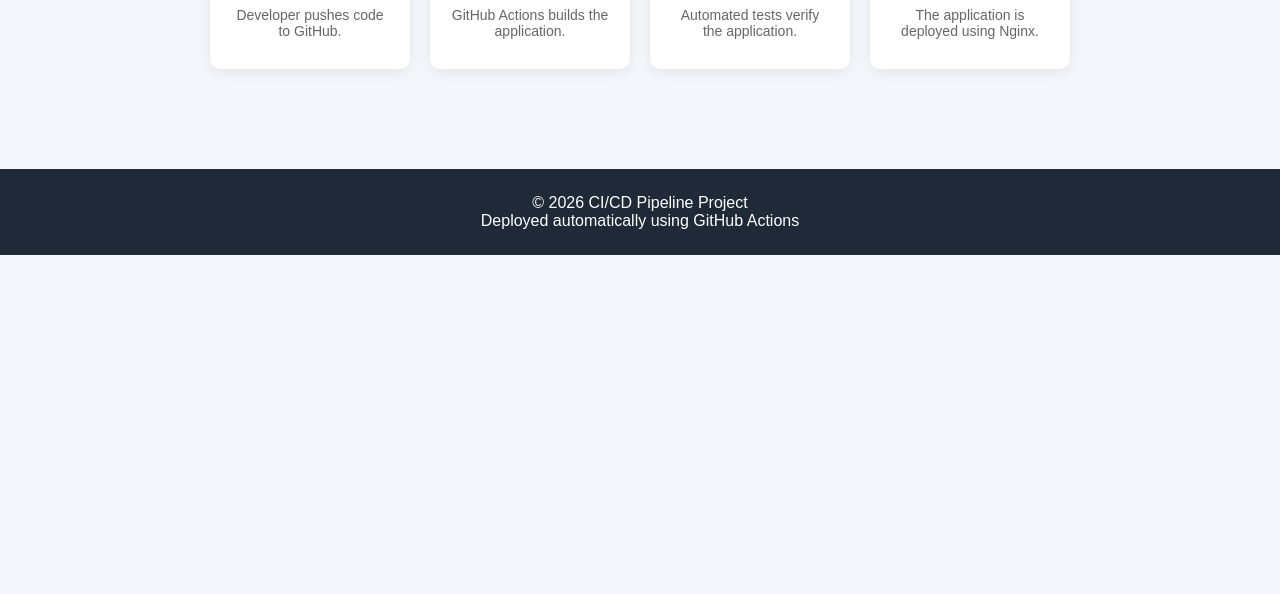
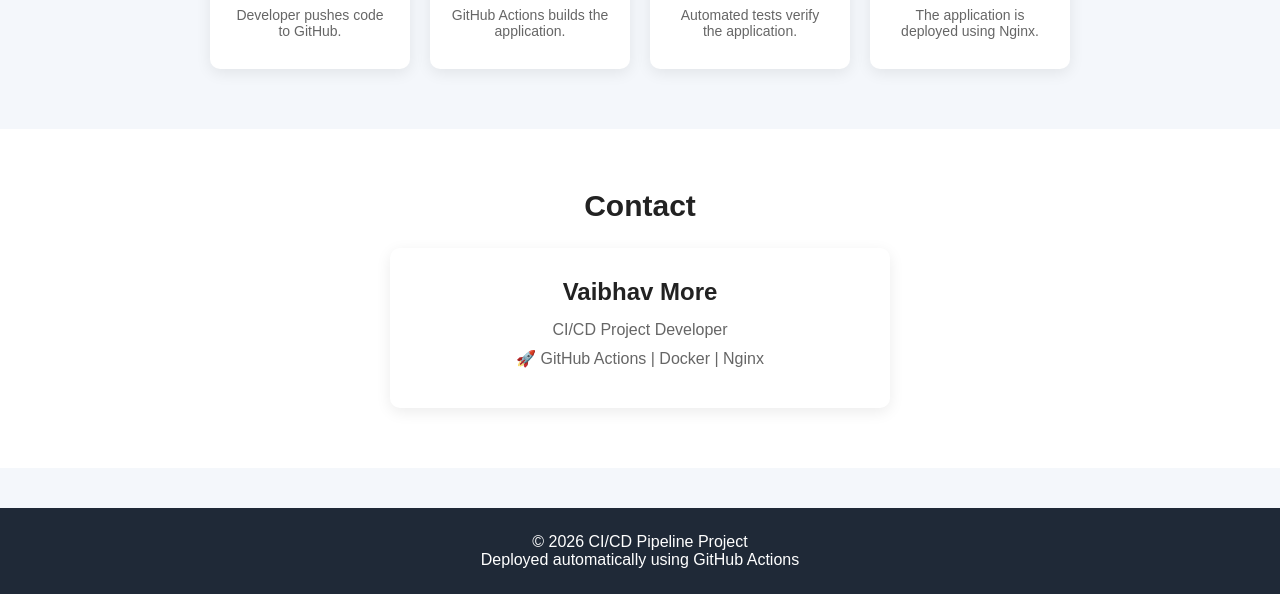
Before and after one commit to mrvaibhavmore-web/github-actions-cidi-masterclass, a plain HTML site: page index.html in a window 1280 px wide. Shown: the part 658-1252 px from the top of the page. Before the commit the page ends 913 px from the top, so only its background shows below. Drawn offline with Linux system fonts and the light colour scheme.

Commit message:
Add contact section to index.html
Added a contact section with developer information and links.

```diff
--- a/index.html
+++ b/index.html
@@ -112,6 +112,36 @@
             font-size: 14px;
         }
 
+        /* Contact Section */
+        .contact {
+            background: white;
+            padding: 60px 20px;
+            text-align: center;
+        }
+
+        .contact h2 {
+            font-size: 30px;
+            margin-bottom: 25px;
+        }
+
+        .contact-card {
+            max-width: 500px;
+            margin: auto;
+            padding: 30px;
+            border-radius: 10px;
+            box-shadow: 0 4px 15px rgba(0,0,0,0.08);
+        }
+
+        .contact-card h3 {
+            font-size: 24px;
+            margin-bottom: 15px;
+        }
+
+        .contact-card p {
+            color: #666;
+            margin: 10px 0;
+        }
+
         footer {
             background: #1f2937;
             color: white;
@@ -129,8 +159,8 @@
 
         <nav>
             <a href="#">Home</a>
-            <a href="#">About</a>
-            <a href="#">Contact</a>
+            <a href="#pipeline">Pipeline</a>
+            <a href="#contact">Contact</a>
         </nav>
     </header>
 
@@ -179,6 +209,23 @@
 
     </section>
 
+    <!-- Contact Section -->
+    <section class="contact" id="contact">
+
+        <h2>Contact</h2>
+
+        <div class="contact-card">
+
+            <h3>Vaibhav More</h3>
+
+            <p>CI/CD Project Developer</p>
+
+            <p>🚀 GitHub Actions | Docker | Nginx</p>
+
+        </div>
+
+    </section>
+
     <footer>
         <p>© 2026 CI/CD Pipeline Project</p>
         <p>Deployed automatically using GitHub Actions</p>
```
